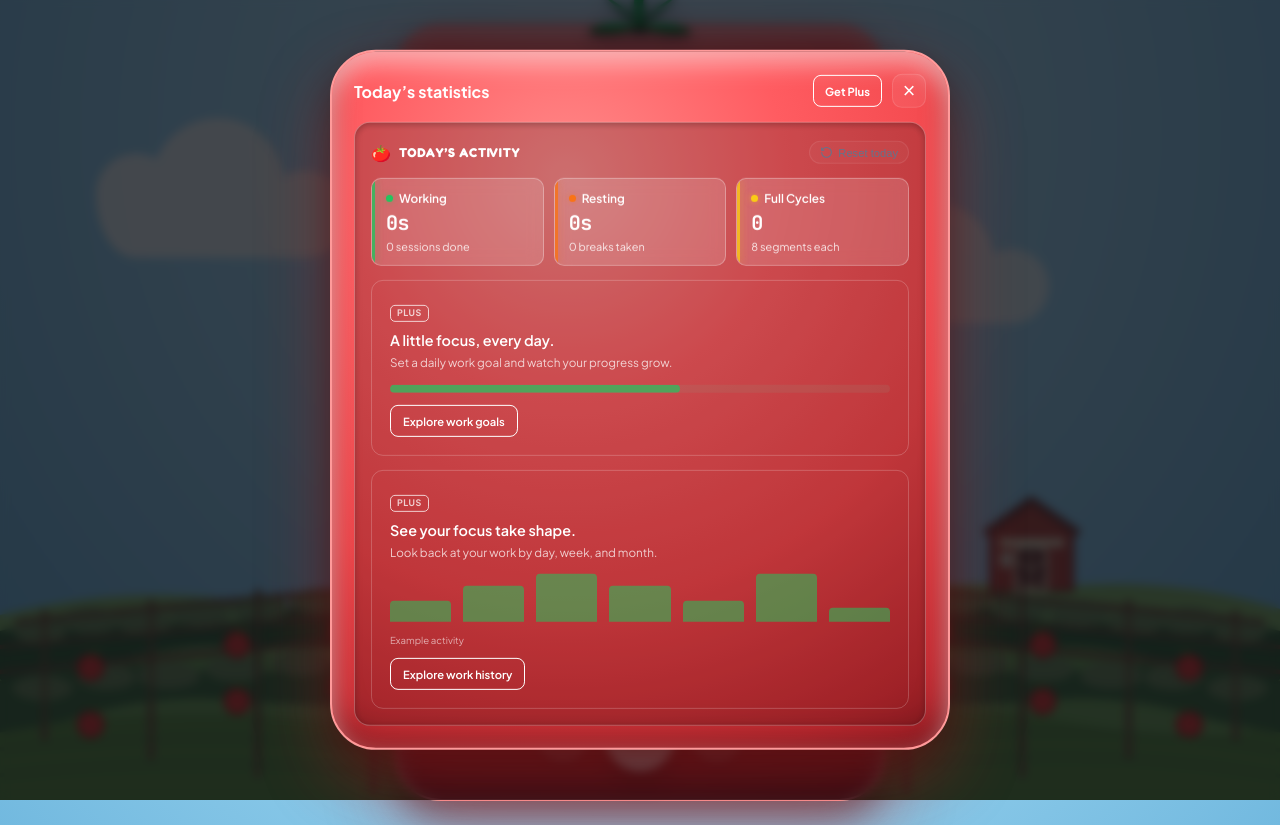
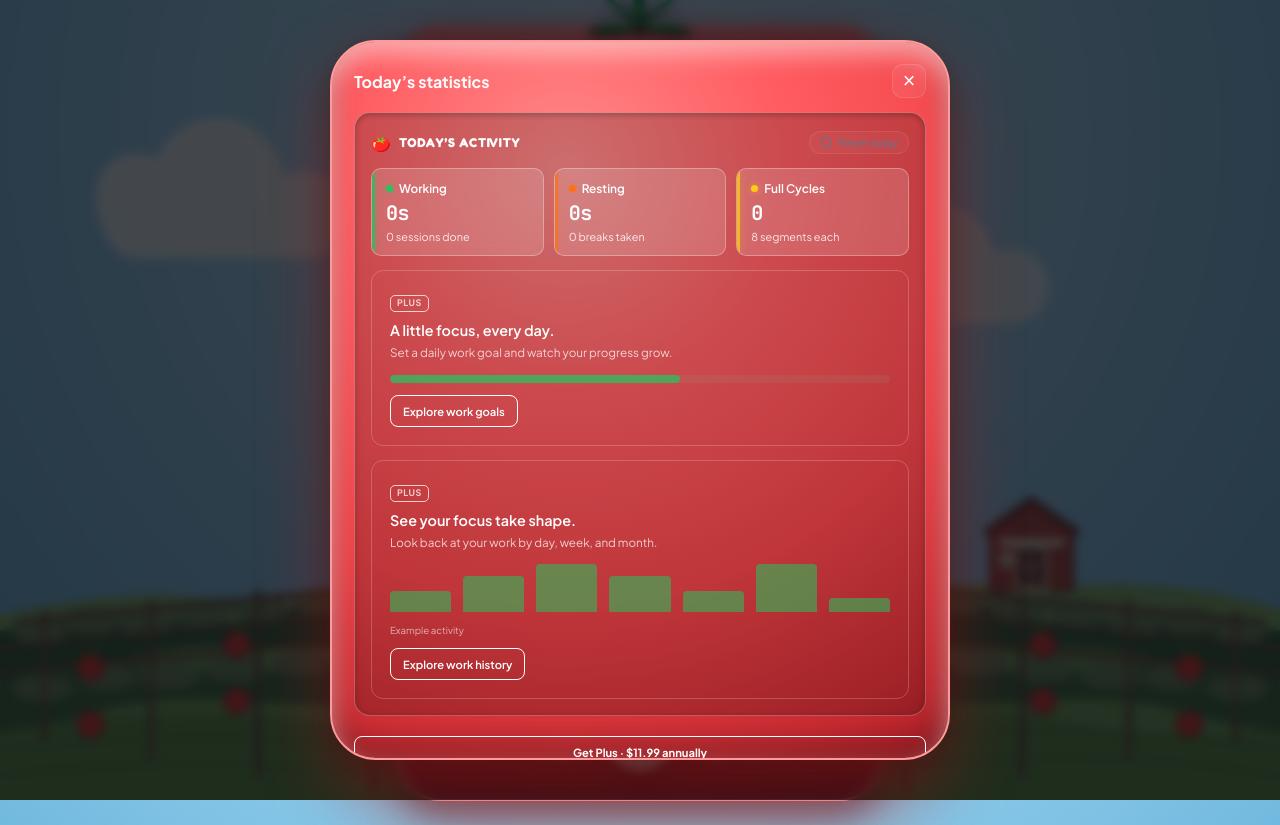
Before and after one commit to cgfld/pomodoro-timer, a website with bundled scripts: page index.html in a window 1280 px wide. Both pictures are taken after a click on the button 739 px from the left and 78 px from the top of the page. Built offline with nearby package versions, Linux system fonts and the light colour scheme; a web font is replaced by a local one.

Commit message:
Match Statistics footer Plus button to Settings

```diff
--- a/index.html
+++ b/index.html
@@ -1437,7 +1437,6 @@
     <dialog id="statsDialog" class="stats-dialog" aria-labelledby="statsDialogTitle">
       <div class="stats-dialog-header">
         <h2 id="statsDialogTitle">Today’s statistics</h2>
-        <button type="button" class="dialog-plus-link" data-open-plus="history" data-premium-teaser="plus">Get Plus</button>
         <button id="closeStatsBtn" class="stats-dialog-close" aria-label="Close statistics" title="Close">×</button>
       </div>
       <!-- Accomplishments & Tracking Section -->
@@ -1547,6 +1546,7 @@
         </div>
       </div>
       </section>
+      <button type="button" class="dialog-plus-link settings-plus-link" data-open-plus="history" data-premium-teaser="plus">Get Plus · $11.99 annually</button>
     </dialog>
   </div>
 
```
